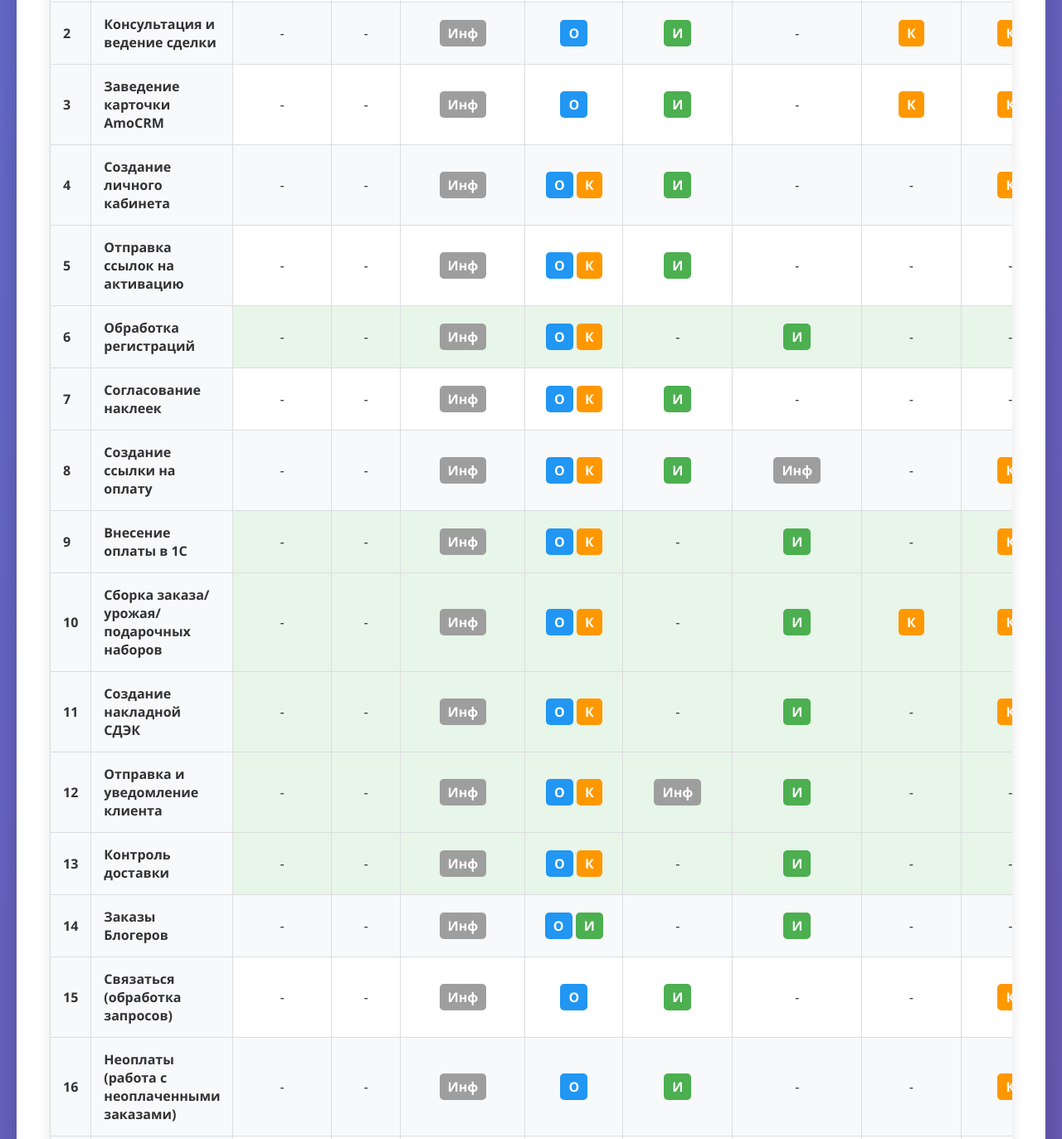
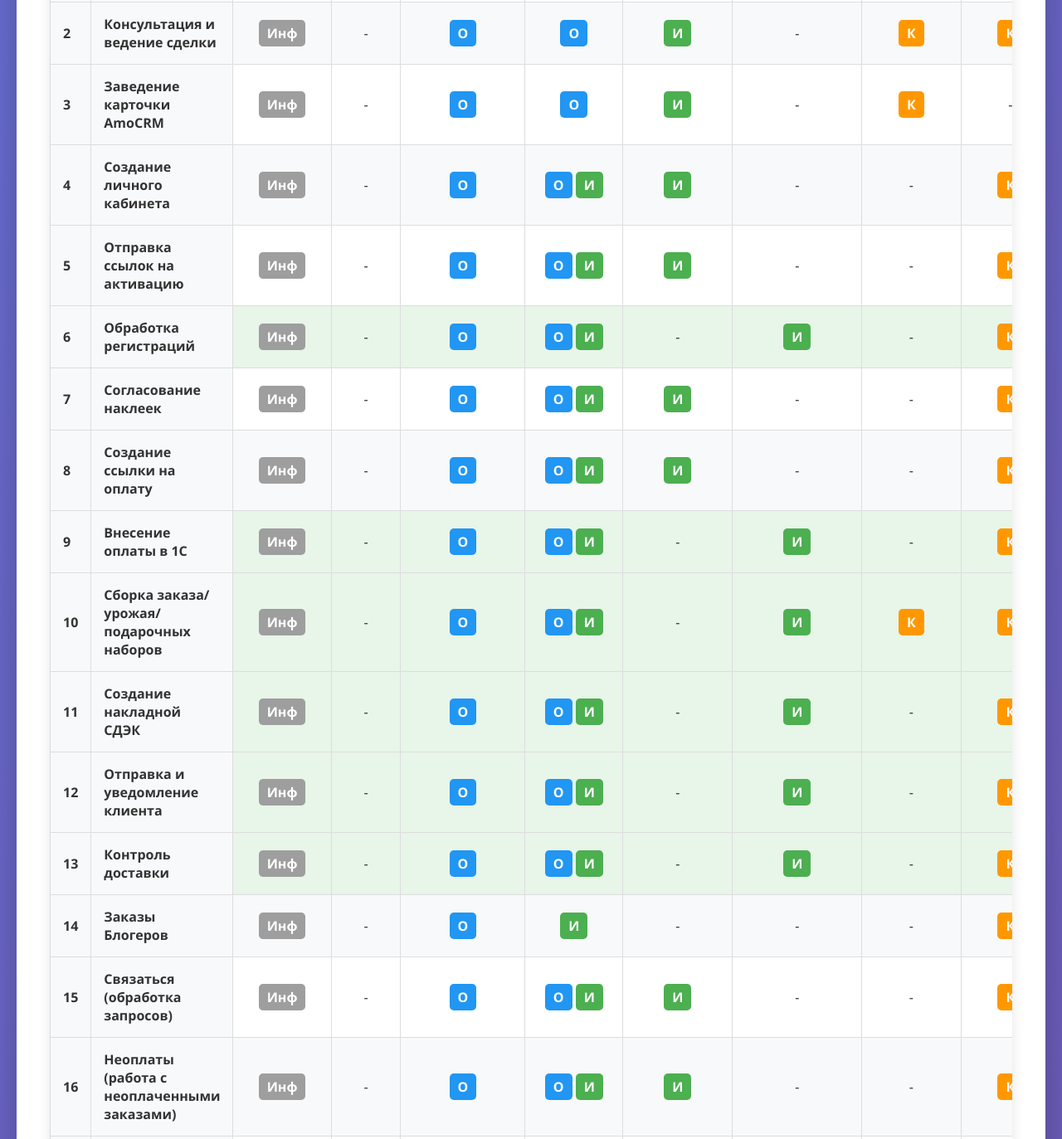
Before and after one commit to inaumovd/raci-matrix-pchelosharing, a plain HTML site: page index.html in a window 1280 px wide. Shown: the part 2126-3499 px from the top of the page at 83% size. Drawn offline with Linux system fonts and the light colour scheme.

Commit message:
Update team roles, responsibilities, and RACI matrix in index.html
- Add new tasks for Анастасия, Артем, Дизайнер, and other team members
- Update titles for "Специалист первой линии" and "Специалист операционной поддержки" roles
- Include additional process details and responsibilities
- Add new row to RACI matrix for "Звонки клиенту" and adjust role assignments

```diff
--- a/index.html
+++ b/index.html
@@ -503,22 +503,22 @@
                             <tr>
                                 <th>1</th>
                                 <th>Обращение клиента (лид)</th>
+                                <td><span class="role-informed">Инф</span></td>
                                 <td>-</td>
-                                <td>-</td>
-                                <td><span class="role-informed">Инф</span></td>
+                                <td><span class="role-accountable">О</span></td>
                                 <td><span class="role-accountable">О</span></td>
                                 <td><span class="role-responsible">И</span></td>
                                 <td>-</td>
                                 <td><span class="role-consulted">К</span></td>
-                                <td><span class="role-consulted">К</span></td>
+                                <td>-</td>
                                 <td>-</td>
                             </tr>
                             <tr>
                                 <th>2</th>
                                 <th>Консультация и ведение сделки</th>
+                                <td><span class="role-informed">Инф</span></td>
                                 <td>-</td>
-                                <td>-</td>
-                                <td><span class="role-informed">Инф</span></td>
+                                <td><span class="role-accountable">О</span></td>
                                 <td><span class="role-accountable">О</span></td>
                                 <td><span class="role-responsible">И</span></td>
                                 <td>-</td>
@@ -529,23 +529,23 @@
                             <tr>
                                 <th>3</th>
                                 <th>Заведение карточки AmoCRM</th>
+                                <td><span class="role-informed">Инф</span></td>
                                 <td>-</td>
-                                <td>-</td>
-                                <td><span class="role-informed">Инф</span></td>
+                                <td><span class="role-accountable">О</span></td>
                                 <td><span class="role-accountable">О</span></td>
                                 <td><span class="role-responsible">И</span></td>
                                 <td>-</td>
                                 <td><span class="role-consulted">К</span></td>
-                                <td><span class="role-consulted">К</span></td>
+                                <td>-</td>
                                 <td>-</td>
                             </tr>
                             <tr>
                                 <th>4</th>
                                 <th>Создание личного кабинета</th>
+                                <td><span class="role-informed">Инф</span></td>
                                 <td>-</td>
-                                <td>-</td>
-                                <td><span class="role-informed">Инф</span></td>
-                                <td><span class="role-accountable">О</span> <span class="role-consulted">К</span></td>
+                                <td><span class="role-accountable">О</span></td>
+                                <td><span class="role-accountable">О</span> <span class="role-responsible">И</span></td>
                                 <td><span class="role-responsible">И</span></td>
                                 <td>-</td>
                                 <td>-</td>
@@ -555,51 +555,51 @@
                             <tr>
                                 <th>5</th>
                                 <th>Отправка ссылок на активацию</th>
+                                <td><span class="role-informed">Инф</span></td>
                                 <td>-</td>
-                                <td>-</td>
-                                <td><span class="role-informed">Инф</span></td>
-                                <td><span class="role-accountable">О</span> <span class="role-consulted">К</span></td>
+                                <td><span class="role-accountable">О</span></td>
+                                <td><span class="role-accountable">О</span> <span class="role-responsible">И</span></td>
                                 <td><span class="role-responsible">И</span></td>
                                 <td>-</td>
                                 <td>-</td>
-                                <td>-</td>
+                                <td><span class="role-consulted">К</span></td>
                                 <td>-</td>
                             </tr>
                             <tr style="background: #e8f5e9;">
                                 <th>6</th>
                                 <th>Обработка регистраций</th>
+                                <td><span class="role-informed">Инф</span></td>
                                 <td>-</td>
-                                <td>-</td>
-                                <td><span class="role-informed">Инф</span></td>
-                                <td><span class="role-accountable">О</span> <span class="role-consulted">К</span></td>
+                                <td><span class="role-accountable">О</span></td>
+                                <td><span class="role-accountable">О</span> <span class="role-responsible">И</span></td>
                                 <td>-</td>
                                 <td><span class="role-responsible">И</span></td>
                                 <td>-</td>
-                                <td>-</td>
+                                <td><span class="role-consulted">К</span></td>
                                 <td>-</td>
                             </tr>
                             <tr>
                                 <th>7</th>
                                 <th>Согласование наклеек</th>
+                                <td><span class="role-informed">Инф</span></td>
                                 <td>-</td>
-                                <td>-</td>
-                                <td><span class="role-informed">Инф</span></td>
-                                <td><span class="role-accountable">О</span> <span class="role-consulted">К</span></td>
+                                <td><span class="role-accountable">О</span></td>
+                                <td><span class="role-accountable">О</span> <span class="role-responsible">И</span></td>
                                 <td><span class="role-responsible">И</span></td>
                                 <td>-</td>
                                 <td>-</td>
-                                <td>-</td>
+                                <td><span class="role-consulted">К</span></td>
                                 <td><span class="role-consulted">К</span></td>
                             </tr>
                             <tr>
                                 <th>8</th>
                                 <th>Создание ссылки на оплату</th>
+                                <td><span class="role-informed">Инф</span></td>
                                 <td>-</td>
+                                <td><span class="role-accountable">О</span></td>
+                                <td><span class="role-accountable">О</span> <span class="role-responsible">И</span></td>
+                                <td><span class="role-responsible">И</span></td>
                                 <td>-</td>
-                                <td><span class="role-informed">Инф</span></td>
-                                <td><span class="role-accountable">О</span> <span class="role-consulted">К</span></td>
-                                <td><span class="role-responsible">И</span></td>
-                                <td><span class="role-informed">Инф</span></td>
                                 <td>-</td>
                                 <td><span class="role-consulted">К</span></td>
                                 <td>-</td>
@@ -607,10 +607,10 @@
                             <tr style="background: #e8f5e9;">
                                 <th>9</th>
                                 <th>Внесение оплаты в 1С</th>
+                                <td><span class="role-informed">Инф</span></td>
                                 <td>-</td>
-                                <td>-</td>
-                                <td><span class="role-informed">Инф</span></td>
-                                <td><span class="role-accountable">О</span> <span class="role-consulted">К</span></td>
+                                <td><span class="role-accountable">О</span></td>
+                                <td><span class="role-accountable">О</span> <span class="role-responsible">И</span></td>
                                 <td>-</td>
                                 <td><span class="role-responsible">И</span></td>
                                 <td>-</td>
@@ -620,10 +620,10 @@
                             <tr style="background: #e8f5e9;">
                                 <th>10</th>
                                 <th>Сборка заказа/урожая/подарочных наборов</th>
+                                <td><span class="role-informed">Инф</span></td>
                                 <td>-</td>
-                                <td>-</td>
-                                <td><span class="role-informed">Инф</span></td>
-                                <td><span class="role-accountable">О</span> <span class="role-consulted">К</span></td>
+                                <td><span class="role-accountable">О</span></td>
+                                <td><span class="role-accountable">О</span> <span class="role-responsible">И</span></td>
                                 <td>-</td>
                                 <td><span class="role-responsible">И</span></td>
                                 <td><span class="role-consulted">К</span></td>
@@ -633,10 +633,10 @@
                             <tr style="background: #e8f5e9;">
                                 <th>11</th>
                                 <th>Создание накладной СДЭК</th>
+                                <td><span class="role-informed">Инф</span></td>
                                 <td>-</td>
-                                <td>-</td>
-                                <td><span class="role-informed">Инф</span></td>
-                                <td><span class="role-accountable">О</span> <span class="role-consulted">К</span></td>
+                                <td><span class="role-accountable">О</span></td>
+                                <td><span class="role-accountable">О</span> <span class="role-responsible">И</span></td>
                                 <td>-</td>
                                 <td><span class="role-responsible">И</span></td>
                                 <td>-</td>
@@ -646,49 +646,49 @@
                             <tr style="background: #e8f5e9;">
                                 <th>12</th>
                                 <th>Отправка и уведомление клиента</th>
+                                <td><span class="role-informed">Инф</span></td>
                                 <td>-</td>
+                                <td><span class="role-accountable">О</span></td>
+                                <td><span class="role-accountable">О</span> <span class="role-responsible">И</span></td>
                                 <td>-</td>
-                                <td><span class="role-informed">Инф</span></td>
-                                <td><span class="role-accountable">О</span> <span class="role-consulted">К</span></td>
-                                <td><span class="role-informed">Инф</span></td>
                                 <td><span class="role-responsible">И</span></td>
                                 <td>-</td>
-                                <td>-</td>
+                                <td><span class="role-consulted">К</span></td>
                                 <td>-</td>
                             </tr>
                             <tr style="background: #e8f5e9;">
                                 <th>13</th>
                                 <th>Контроль доставки</th>
+                                <td><span class="role-informed">Инф</span></td>
                                 <td>-</td>
-                                <td>-</td>
-                                <td><span class="role-informed">Инф</span></td>
-                                <td><span class="role-accountable">О</span> <span class="role-consulted">К</span></td>
+                                <td><span class="role-accountable">О</span></td>
+                                <td><span class="role-accountable">О</span> <span class="role-responsible">И</span></td>
                                 <td>-</td>
                                 <td><span class="role-responsible">И</span></td>
                                 <td>-</td>
-                                <td>-</td>
+                                <td><span class="role-consulted">К</span></td>
                                 <td>-</td>
                             </tr>
                             <tr>
                                 <th>14</th>
                                 <th>Заказы Блогеров</th>
+                                <td><span class="role-informed">Инф</span></td>
                                 <td>-</td>
-                                <td>-</td>
-                                <td><span class="role-informed">Инф</span></td>
-                                <td><span class="role-accountable">О</span> <span class="role-responsible">И</span></td>
-                                <td>-</td>
+                                <td><span class="role-accountable">О</span></td>
                                 <td><span class="role-responsible">И</span></td>
                                 <td>-</td>
                                 <td>-</td>
+                                <td>-</td>
+                                <td><span class="role-consulted">К</span></td>
                                 <td>-</td>
                             </tr>
                             <tr>
                                 <th>15</th>
                                 <th>Связаться (обработка запросов)</th>
+                                <td><span class="role-informed">Инф</span></td>
                                 <td>-</td>
-                                <td>-</td>
-                                <td><span class="role-informed">Инф</span></td>
                                 <td><span class="role-accountable">О</span></td>
+                                <td><span class="role-accountable">О</span> <span class="role-responsible">И</span></td>
                                 <td><span class="role-responsible">И</span></td>
                                 <td>-</td>
                                 <td>-</td>
@@ -698,10 +698,10 @@
                             <tr>
                                 <th>16</th>
                                 <th>Неоплаты (работа с неоплаченными заказами)</th>
+                                <td><span class="role-informed">Инф</span></td>
                                 <td>-</td>
-                                <td>-</td>
-                                <td><span class="role-informed">Инф</span></td>
                                 <td><span class="role-accountable">О</span></td>
+                                <td><span class="role-accountable">О</span> <span class="role-responsible">И</span></td>
                                 <td><span class="role-responsible">И</span></td>
                                 <td>-</td>
                                 <td>-</td>
@@ -711,7 +711,7 @@
                             <tr>
                                 <th>17</th>
                                 <th>Партнеры (работа с партнерами)</th>
-                                <td>-</td>
+                                <td><span class="role-informed">Инф</span></td>
                                 <td>-</td>
                                 <td><span class="role-accountable">О</span></td>
                                 <td><span class="role-responsible">И</span></td>
@@ -752,8 +752,8 @@
                                 <th>Работа с пасечниками</th>
                                 <td><span class="role-informed">Инф</span></td>
                                 <td>-</td>
-                                <td><span class="role-accountable">О</span> <span class="role-responsible">И</span></td>
-                                <td>-</td>
+                                <td><span class="role-consulted">К</span> <span class="role-accountable">О</span></td>
+                                <td><span class="role-responsible">И</span></td>
                                 <td>-</td>
                                 <td>-</td>
                                 <td>-</td>
@@ -906,7 +906,7 @@
                         <h4>🔧 Специальные случаи</h4>
                         <ul>
                             <li>Корпоративные клиенты - обрабатываются Руководителем службы сервиса</li>
-                            <li>Блогеры - обрабатываются Специалистом операционной поддержки</li>
+                            <li>Блогеры - обрабатываются Старшим менеджером смены</li>
                             <li>Согласование наклеек - вовлекается Дизайнер при необходимости</li>
                             <li>Брендирование и индивидуальные камеры - коммуникация ведется с Артемом</li>
                         </ul>
@@ -927,7 +927,7 @@
         </div>
 
         <footer>
-            <p><strong>Версия документа:</strong> 11.01.2025</p>
+            <p><strong>Версия документа:</strong> 11.11.2025</p>
             <p><strong>Компания:</strong> Пчелошеринг Пасека Михаила Клецкого</p>
             <p><strong>Область применения:</strong> Полный цикл работы с клиентом</p>
         </footer>
```
